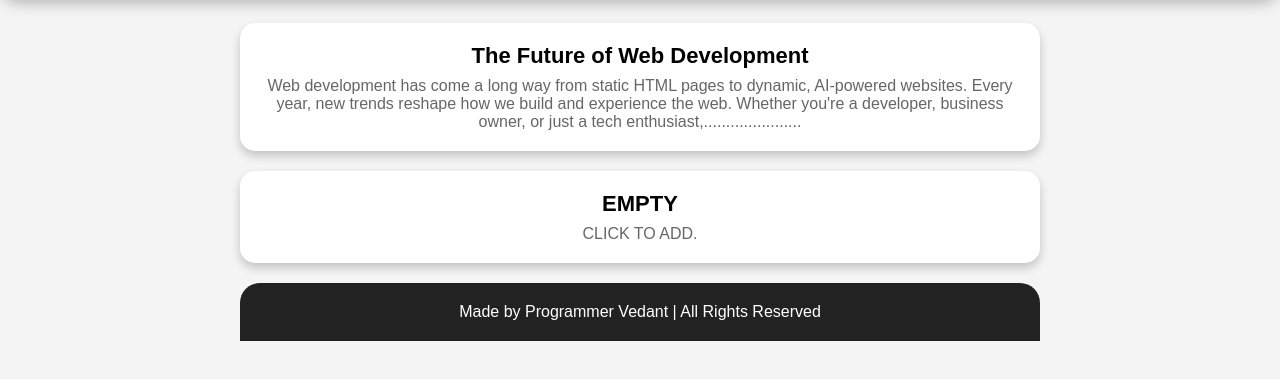
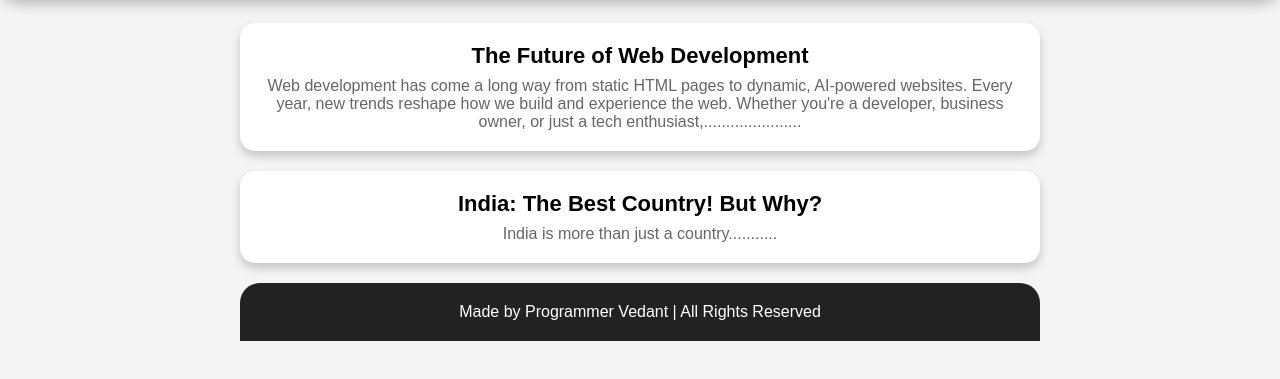
Before and after one commit to vstarIND/top, a plain HTML site: page index.html in a window 1280 px wide. Shown: the part 81-460 px from the top of the page. Drawn offline with Linux system fonts and the light colour scheme.

Commit message:
Update index.html

```diff
--- a/index.html
+++ b/index.html
@@ -182,9 +182,9 @@
             </a>
 
 
-            <a href="https://boldwriter.programervedant.fun" class="blog-post">
-                <div class="blog-title">EMPTY</div>
-                <div class="blog-desc">CLICK TO ADD.</div>
+            <a href="https://bloghere00002-2-24-25-vedant-0001.programervedant.fun/" class="blog-post">
+                <div class="blog-title">India: The Best Country! But Why?</div>
+                <div class="blog-desc">India is more than just a country...........</div>
             </a>
            <!--
 
```
